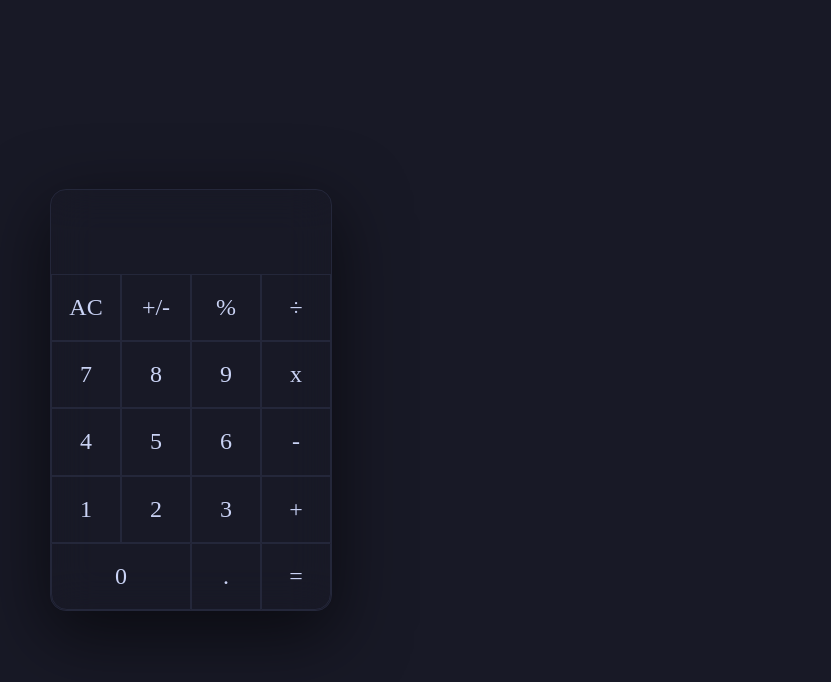
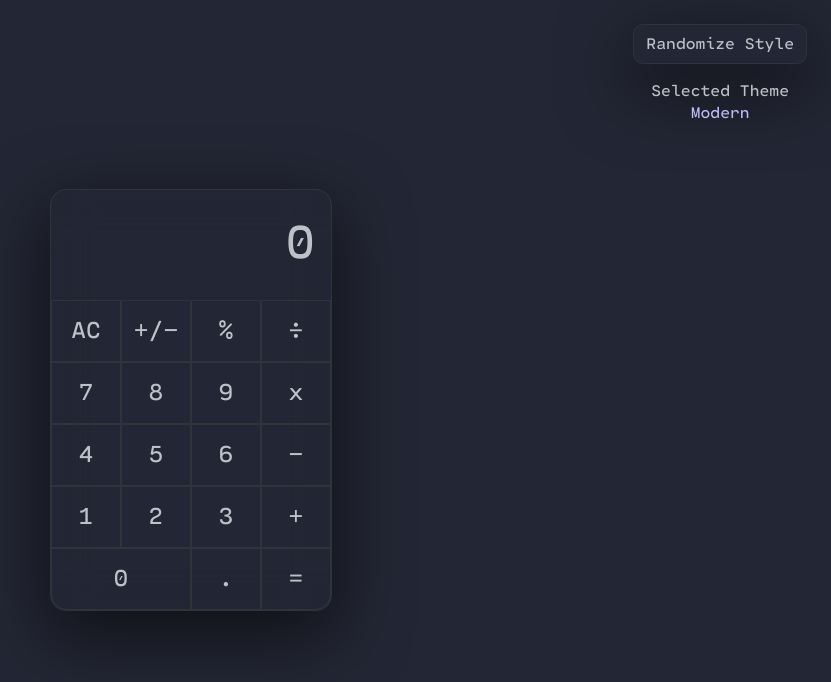
Before and after one commit to swyzsh/calculator-web-js, a plain HTML site: page index.html in a window 1280 px wide. Shown: the whole page, without its empty margins (449-1280 px from the left). Drawn offline with Linux system fonts and the light colour scheme.

Commit message:
add switch-stylesheet function, fix Modern theme

```diff
--- a/app.js
+++ b/app.js
@@ -0,0 +1,12 @@
+document.addEventListener("DOMContentLoaded", function() {
+
+  /* Switch between various stylesheets */
+  document.getElementById('switch-style-button').addEventListener('click', function() {
+    let currentTheme = document.getElementById('current-theme').getAttribute('href');
+    if (currentTheme.includes('style.css')) {
+      document.getElementById('current-theme').setAttribute('href', './retro.css');
+    } else {
+      document.getElementById('current-theme').setAttribute('href', './style.css');
+    }
+  });
+});
--- a/index.html
+++ b/index.html
@@ -4,14 +4,34 @@
   <meta charset="UTF-8">
   <meta name="viewport" content="width=device-width, initial-scale=1.0">
   <title>Calculator 🤓</title>
-  <link rel="stylesheet" href="./style.css">
+  <link id="current-theme" rel="stylesheet" href="./style.css">
 </head>
 <body>
+
+  <div id="stylesheet-status">
+    <button id="switch-style-button" class="backdrop-shadow background-blur prevent-select" style="z-index: 9;">
+      <span>R</span>
+      <span>a</span>
+      <span>n</span>
+      <span>d</span>
+      <span>o</span>
+      <span>m</span>
+      <span>i</span>
+      <span>z</span>
+      <span>e</span>&nbsp;
+      <span>S</span>
+      <span>t</span>
+      <span>y</span>
+      <span>l</span>
+      <span>e</span>
+    </button>
+    <span style="z-index: 10; text-align: center;">Selected Theme<br> <span id="theme-name" style="z-index: 10; color: #babbf1;">Modern</span></span>
+  </div>
 
   <main class="backdrop-shadow background-blur">
 
     <div id="display-container">
-
+      <span>0</span>
     </div>
 
     <div id="action-container" class="prevent-select">
--- a/style.css
+++ b/style.css
@@ -1,18 +1,18 @@
 @font-face {
-  font-family: '';
-  src: url();
+  font-family: 'cartograph';
+  src: url(./metadata/CartographCF-Regular.ttf);
 }
 
 /* Color Scheme */
 :root {
-  --crust: rgb(24, 25, 38);
-  --text: rgb(202, 211, 245);
-  --subtext0: rgb(165, 173, 203);
-  --overlay0: rgb(110, 115, 141);
-  --surface0: rgb(54, 58, 79);
-  --base: rgb(36, 39, 58);
+  --crust: rgb(35, 38, 52);
+  --text: rgba(239, 241, 245, 0.77);
+  --subtext0: rgb(165, 173, 206);
+  --overlay0: rgb(115, 121, 148);
+  --surface0: rgb(65, 68, 89);
+  --base: rgb(48, 52, 58);
 
-  --baseTranslucent: rgba(36, 39, 58, 0.44);
+  --baseTranslucent: rgba(48, 52, 58, 0.44);
 }
 
 /* let page take full heigh of viewport excess */
@@ -33,20 +33,54 @@ input[type=number] {
   backdrop-filter: blur(20px);
   -webkit-backdrop-filter: blur(20px);
 }
+
 .backdrop-shadow {
   box-shadow: inset 0 1px 0 rgba(255, 255, 255, 0.0),
                     0 22px 70px 4px rgba(0,0,0,0.55),
                     0 0 0 1px rgba(0, 0, 0, 0.0);
 }
+
 .prevent-select {
   -webkit-user-select: none; /* Safari */
   -ms-user-select: none; /* IE 10 and IE 11 */
   user-select: none; /* Standard syntax */
 }
 
+.key-pressed { background-color: var(--baseTranslucent); }
+
 body {
   background-color: var(--crust);
   color: var(--text);
+  font-family: 'cartograph';
+}
+
+#stylesheet-status {
+  position: absolute;
+  top: 0;
+  right: 0;
+  margin: 16px;
+  display: flex;
+  flex-direction: column;
+  justify-content: center;
+  align-items: center;
+  gap: 16px;
+}
+#stylesheet-status span {
+  font-family: 'cartograph';
+  font-size: 16px;
+}
+#switch-style-button {
+  font-family: 'cartograph';
+  font-size: 16px;
+  color: var(--text);
+  background-color: var(--crust);
+  border: 1px solid var(--base);
+  border-radius: 10px;
+  padding: 8px 12px;
+  display: flex;
+  flex-direction: row;
+  justify-content: center;
+  align-items: center;
 }
 
 main {
@@ -64,8 +98,16 @@ main {
 
 /* Contains the running status of the number */
 #display-container {
-  width: 100%;
+  width: calc(100%-32px);
   height: 25%;
+  display: flex;
+  flex-direction: row;
+  justify-content: end;
+  align-items: center;
+  font-family: 'cartograph';
+  font-size: 48px;
+  word-break: break-all;
+  padding: 16px;
 }
 
 /* Contains every keypad button accesible to user */
@@ -99,14 +141,13 @@ main {
 .grid-item-19 { grid-area: 5 / 4 / 6 / 5; border-bottom-right-radius: 16px; }
 
 .keypad {
-  background: transparent;
   border: 0.01px solid var(--base);
   display: flex;
   flex-direction: row;
   justify-content: center;
   align-items: center;
   color: var(--text);
-  font-family: '';
+  font-family: 'cartograph';
   font-size: 24px;
 }
 .keypad:hover {
```
Also changed, not shown: metadata/CartographCF-Regular.ttf (added), metadata/PressStart2P-Regular.ttf (added), metadata/handjet.ttf (added), retro.css (added).
